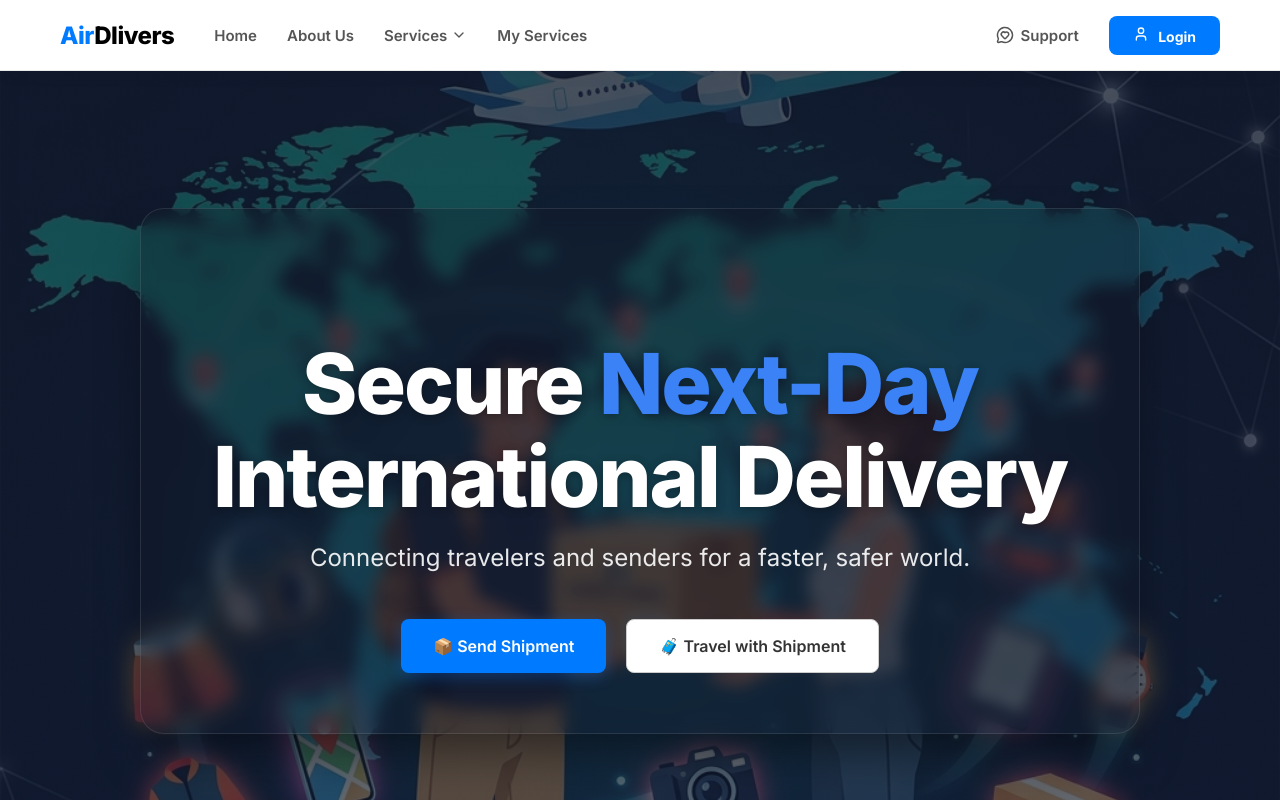
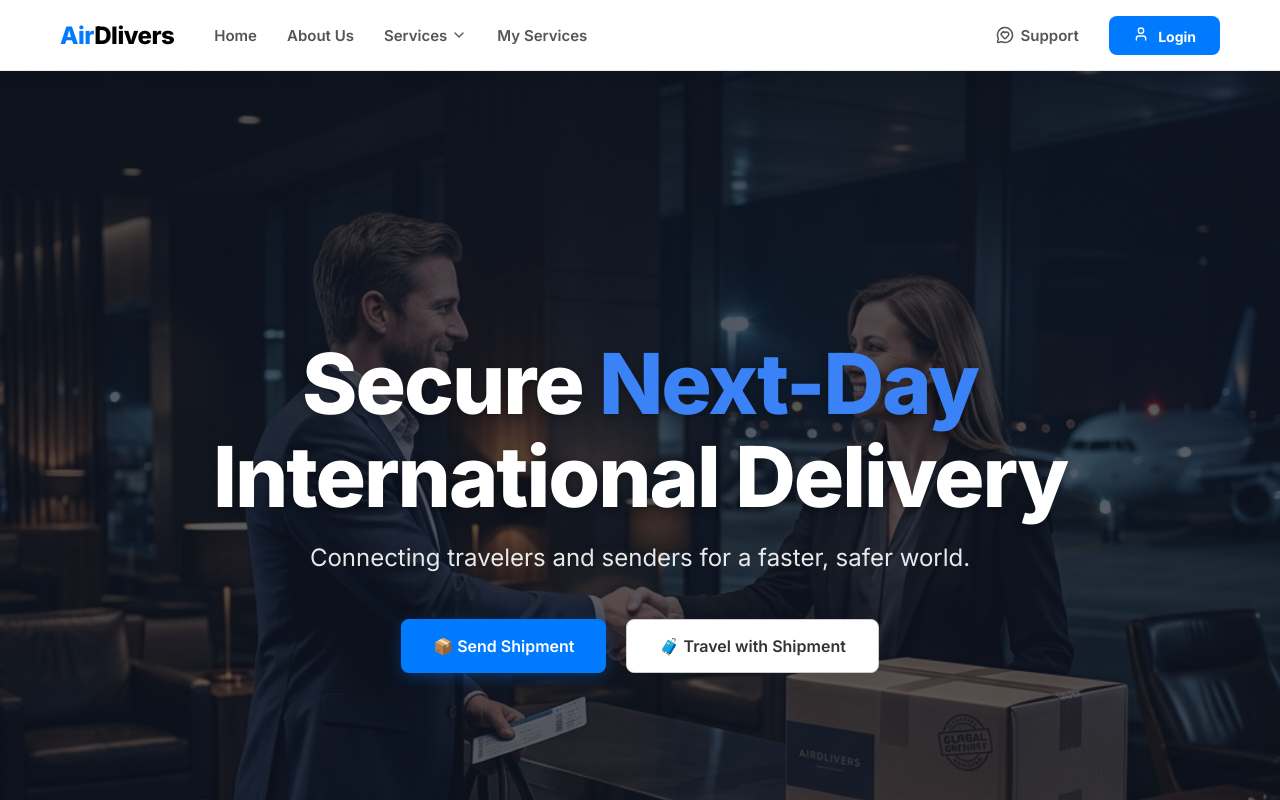
Before and after one commit to tejarav85/airdlivers-bot, a React (Create React App) app in the folder airdlivers-web/: page / in a window 1280 px wide. Shown: the top 800 px of the page. Built offline with nearby package versions, Linux system fonts and the light colour scheme.

Commit message:
Update Hero UI and optimize build for Railway

```diff
--- a/airdlivers-web/src/HomePage.css
+++ b/airdlivers-web/src/HomePage.css
@@ -59,11 +59,11 @@
   flex-direction: column;
   align-items: center;
   padding: 60px 40px;
-  background: rgba(17, 24, 39, 0.3); /* Subtle container background */
-  backdrop-filter: blur(8px); /* Glassmorphism effect */
+  background: transparent; /* Removed background as requested */
+  backdrop-filter: none; /* Removed blur as requested */
   border-radius: 24px;
-  border: 1px solid rgba(255, 255, 255, 0.1);
-  box-shadow: 0 25px 50px -12px rgba(0, 0, 0, 0.5);
+  border: none;
+  box-shadow: none;
 }
 
 .hero h1 {
--- a/package.json
+++ b/package.json
@@ -2,11 +2,14 @@
   "name": "airdlivers-bot",
   "version": "1.0.0",
   "type": "module",
+  "engines": {
+    "node": ">=18.0.0"
+  },
   "main": "bot.js",
   "scripts": {
     "start": "node bot.js",
     "dev": "nodemon bot.js",
-    "build": "cd airdlivers-web && npm install && npm run build"
+    "build": "echo 'Starting Build...' && cd airdlivers-web && npm install --no-audit --no-fund --legacy-peer-deps && CI=false GENERATE_SOURCEMAP=false npm run build && echo 'Build Complete.'"
   },
   "dependencies": {
     "bcrypt": "^6.0.0",
```
Also changed, not shown: airdlivers-web/src/hero.png.
